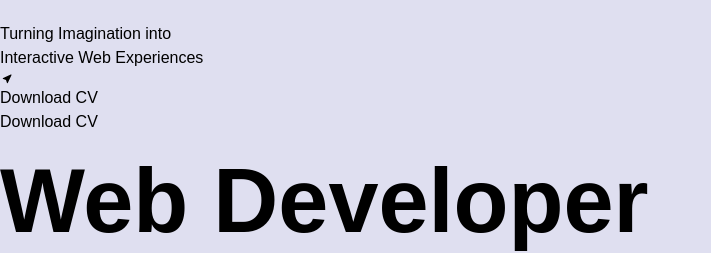
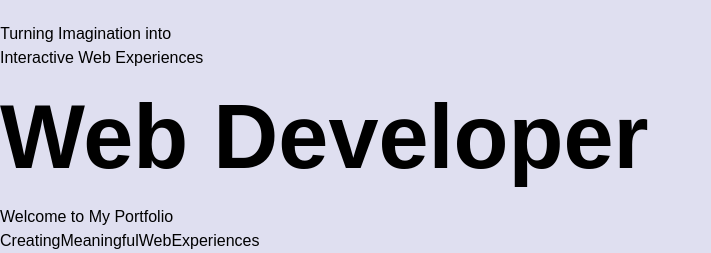
Before and after one commit to Ashishroy1724/Portfolio-react, a React (Vite) app: page / in a window 1280 px wide. Shown: the part 596-849 px from the top of the page, without its empty margins (0-711 px from the left). Built offline with nearby package versions, Linux system fonts and the light colour scheme; a web font is replaced by a local one.

Commit message:
Update Hero.jsx

```diff
--- a/src/components/Hero.jsx
+++ b/src/components/Hero.jsx
@@ -142,21 +142,6 @@ const Hero = () => {
             <p className="mb-5 max-w-64 font-robert-regular text-blue-100">
               Turning Imagination into <br /> Interactive Web Experiences
             </p>
-
-            <Button
-              id="download-cv"
-              title="Download CV"
-              leftIcon={<TiLocationArrow />}
-              containerClass="bg-yellow-300 flex-center gap-1"
-              onClick={() => {
-                const link = document.createElement('a'); // Create a temporary <a> element
-                link.href = '/resume.pdf'; // Path to your CV in the public folder
-                link.download = 'My_Resume.pdf'; // Provide a custom file name if desired
-                document.body.appendChild(link); // Append it to the DOM
-                link.click(); // Trigger the download
-                document.body.removeChild(link); // Remove it from the DOM
-              }}
-            />
           </div>
         </div>
       </div>
```
